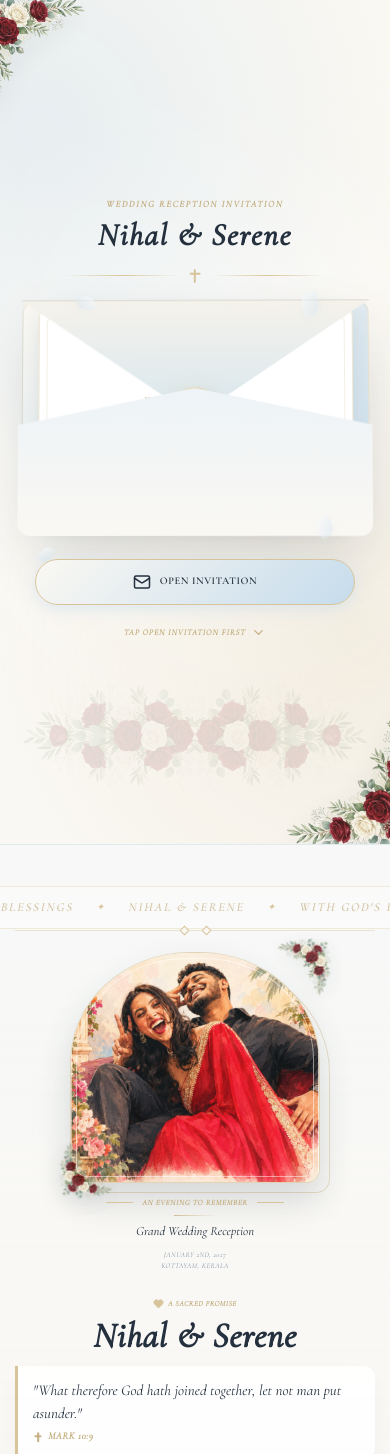
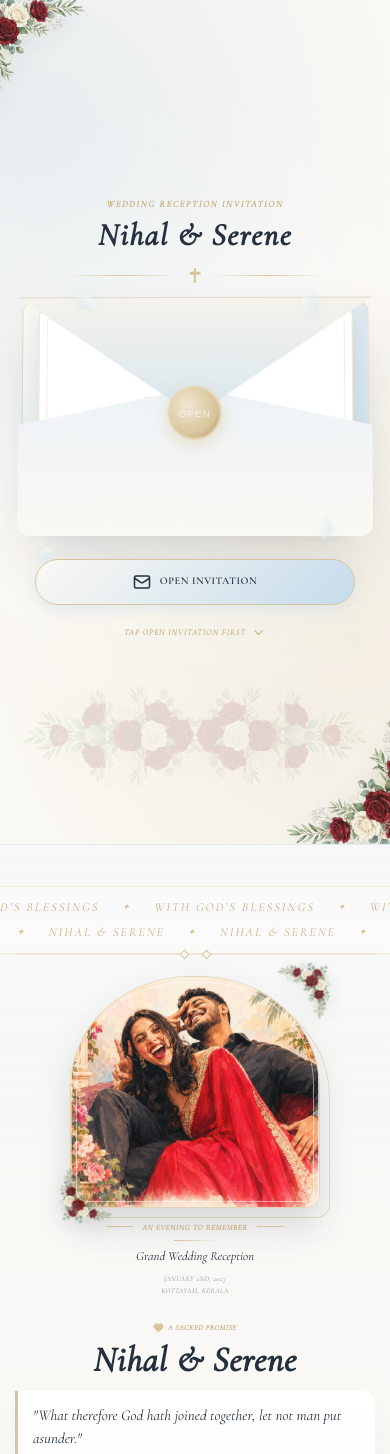
Before and after one commit to vlallen544/Wedding, a React (Vite) app: page / in a window 390 px wide. Shown: the top 1454 px of the page. Built offline with nearby package versions, Linux system fonts and the light colour scheme; the HTML template or start-up script is replaced by a standard one.

Commit message:
Fix iOS envelope animation and mobile browser compatibility

```diff
--- a/src/App.jsx
+++ b/src/App.jsx
@@ -9,6 +9,7 @@ import Footer from './components/Footer';
 import './styles/global.css';
 import './styles/animations.css';
 import './styles/responsive.css';
+import './styles/browser-fixes.css';
 
 export default function App() {
   useLayoutEffect(() => {
@@ -34,7 +35,10 @@ export default function App() {
       resetToCover();
       window.requestAnimationFrame(resetToCover);
     });
-    const handlePageShow = () => {
+    const handlePageShow = event => {
+      // Safari restores this page from its back/forward cache after guests
+      // return from Maps. Preserve their place in the invitation in that case.
+      if (event.persisted) return;
       resetToCover();
       window.requestAnimationFrame(resetToCover);
     };
--- a/src/components/HeroSection.jsx
+++ b/src/components/HeroSection.jsx
@@ -59,17 +59,19 @@ export default function HeroSection() {
 
       {/* A quiet running-letter detail inspired by the client's reference. */}
       <div className="marquee-strip" aria-hidden="true">
-        <div className="marquee-track">
-          <span>WITH GOD'S BLESSINGS</span>
-          <b>✦</b>
-          <span>NIHAL &amp; SERENE</span>
-          <b>✦</b>
-          <span>WITH GOD'S BLESSINGS</span>
-          <b>✦</b>
-          <span>NIHAL &amp; SERENE</span>
-          <b>✦</b>
-        </div>
-
+        {[0, 1].map(row => (
+          <div className={`marquee-row ${row === 0 ? 'marquee-row--right' : 'marquee-row--left'}`} key={row}>
+            <div className="marquee-track">
+              {[0, 1].map(copy => (
+                <div className="marquee-group" key={copy}>
+                  {[0, 1, 2, 3].map(item => <React.Fragment key={item}>
+                    <span>{row === 0 ? "WITH GOD’S BLESSINGS" : weddingConfig.couple.displayNames}</span><b>✦</b>
+                  </React.Fragment>)}
+                </div>
+              ))}
+            </div>
+          </div>
+        ))}
       </div>
 
       <div className="container" style={{ position: 'relative', zIndex: 1 }}>
--- a/src/components/InvitationCover.jsx
+++ b/src/components/InvitationCover.jsx
@@ -1,4 +1,4 @@
-import React, { useEffect, useRef, useState } from 'react';
+import React, { useEffect, useLayoutEffect, useRef, useState } from 'react';
 import { Mail, ChevronDown } from 'lucide-react';
 import { weddingConfig } from '../data/weddingConfig';
 import SectionScrollHint from './SectionScrollHint';
@@ -9,6 +9,7 @@ export default function InvitationCover({ onOpen }) {
   const [hasBorderAppeared, setHasBorderAppeared] = useState(false);
   const [hasStarted, setHasStarted] = useState(false);
   const openTimers = useRef([]);
+  const opening = useRef(false);
 
   useEffect(() => {
     const reduceMotion = window.matchMedia?.('(prefers-reduced-motion: reduce)').matches;
@@ -18,11 +19,9 @@ export default function InvitationCover({ onOpen }) {
       return undefined;
     }
 
-    // Let the opening veil finish fading before the cover content begins its
-    // own entrance. This prevents a washed-out overlap on mobile browsers.
-    // Keep the opening moment elegant without leaving iPhone users looking at
-    // a blank split screen while Safari finishes its first paint.
-    const timer = setTimeout(() => setHasStarted(true), 2100);
+    // Animation completion normally dismisses the veil. Keep a fallback for
+    // background tabs and iOS webviews that throttle animation events.
+    const timer = setTimeout(() => setHasStarted(true), 2800);
     return () => clearTimeout(timer);
   }, []);
 
@@ -30,33 +29,53 @@ export default function InvitationCover({ onOpen }) {
     openTimers.current.forEach(clearTimeout);
   }, []);
 
+  useLayoutEffect(() => {
+    if (isOpen && window.matchMedia?.('(prefers-reduced-motion: reduce)').matches) {
+      // Opening changes the cover's height on short screens. Read the final
+      // layout before navigating so landscape guests land at the hero.
+      document.getElementById('hero-section')?.scrollIntoView({ behavior: 'instant', block: 'start' });
+    }
+  }, [isOpen]);
+
   const handleOpen = () => {
+    if (opening.current) return;
     if (isOpen) {
       scrollToContent();
       return;
     }
+    const reduceMotion = window.matchMedia?.('(prefers-reduced-motion: reduce)').matches;
+    setHasStarted(true);
     setIsOpen(true);
-    // Let the flap lead, then pull the letter forward in a separate depth cue.
+    if (reduceMotion) {
+      setIsExtracted(true);
+      setHasBorderAppeared(true);
+      onOpen?.();
+      return;
+    }
+    opening.current = true;
+    // Clear the flap before lifting the letter; do not scroll mid-animation.
     openTimers.current.push(setTimeout(() => {
       setIsExtracted(true);
       if (onOpen) onOpen();
-    }, 500));
+    }, 800));
 
     // Reveal the architectural frame after the opening moment has landed.
     openTimers.current.push(setTimeout(() => {
       setHasBorderAppeared(true);
-    }, 1500));
+    }, 1650));
 
     // Give the frame a moment to appear before moving into the invitation.
     openTimers.current.push(setTimeout(() => {
+      opening.current = false;
       scrollToContent();
-    }, 1500));
+    }, 2200));
   };
 
   const scrollToContent = () => {
     const heroEl = document.getElementById('hero-section');
     if (heroEl) {
-      heroEl.scrollIntoView({ behavior: 'smooth' });
+      const reduceMotion = window.matchMedia?.('(prefers-reduced-motion: reduce)').matches;
+      heroEl.scrollIntoView({ behavior: reduceMotion ? 'instant' : 'smooth', block: 'start' });
     }
   };
 
@@ -117,6 +136,7 @@ export default function InvitationCover({ onOpen }) {
       </div>
 
       {/* 3D Envelope Scene */}
+      <div className={`envelope-entrance ${isOpen ? 'is-open' : ''}`}>
         <div className="envelope-3d-scene">
           <div className={`envelope-container ${isOpen ? 'is-open' : ''}`}>
             {/* Base / Back of Envelope */}
@@ -174,7 +194,8 @@ export default function InvitationCover({ onOpen }) {
 
             {/* Flap with 3D Rotation */}
             <div className={`envelope-flap ${isOpen ? 'open' : ''}`}>
-            <div className="flap-triangle"></div>
+              <div className="flap-triangle flap-triangle--front" />
+              <div className="flap-triangle flap-triangle--back" />
 
               {/* Wax Seal / Tap to Open Button */}
               {!isOpen && (
@@ -189,6 +210,7 @@ export default function InvitationCover({ onOpen }) {
                   </span>
                 </button>
               )}
+            </div>
           </div>
         </div>
       </div>
@@ -225,7 +247,13 @@ export default function InvitationCover({ onOpen }) {
       />
 
       {/* Layered opening veil for the initial load and the cover-to-hero move. */}
-      <div className={`startup-overlay ${hasStarted ? 'is-complete' : ''}`} aria-hidden="true">
+      <div
+        className={`startup-overlay ${hasStarted ? 'is-complete' : ''}`}
+        aria-hidden="true"
+        onAnimationEnd={event => {
+          if (event.animationName === 'startupPanelBottom') setHasStarted(true);
+        }}
+      >
         <div className="startup-overlay__panel startup-overlay__panel--top" />
         <div className="startup-overlay__panel startup-overlay__panel--bottom" />
         <div className="startup-overlay__content">
--- a/src/styles/animations.css
+++ b/src/styles/animations.css
@@ -2,16 +2,13 @@
 
 @keyframes sealPulse {
   0% {
-    box-shadow: 0 4px 15px rgba(216, 196, 154, 0.4);
-    transform: scale(1);
+    transform: translateZ(1px) scale(1);
   }
   50% {
-    box-shadow: 0 8px 25px rgba(216, 196, 154, 0.7);
-    transform: scale(1.03);
+    transform: translateZ(1px) scale(1.03);
   }
   100% {
-    box-shadow: 0 4px 15px rgba(216, 196, 154, 0.4);
-    transform: scale(1);
+    transform: translateZ(1px) scale(1);
   }
 }
 
@@ -56,11 +53,11 @@
 @keyframes coverEnvelopeEnter {
   from {
     opacity: 0;
-    transform: translateY(34px) rotateX(8deg) rotateY(-5deg) scale(0.94);
+    transform: translateY(24px) scale(0.96);
   }
   to {
     opacity: 1;
-    transform: translateY(0) rotateX(3deg) rotateY(-1deg) scale(1);
+    transform: none;
   }
 }
 
@@ -172,19 +169,13 @@
 
 @keyframes letterLift {
   0% {
-    transform: translateY(0) translateZ(0) rotateX(0deg) rotateZ(0deg);
+    transform: translate3d(0, 0, 0);
+  }
+  60% {
+    transform: translate3d(0, var(--letter-clearance), 0);
   }
   100% {
-    transform: translateY(-130px) translateZ(80px) rotateX(2deg) rotateZ(-1deg);
-  }
-}
-
-@keyframes letterLiftMobile {
-  0% {
-    transform: translateY(0) translateZ(0) rotateX(0deg) rotateZ(0deg);
-  }
-  100% {
-    transform: translateY(-90px) translateZ(20px) rotateX(2deg) rotateZ(-1deg);
+    transform: translate3d(0, var(--letter-lift), 40px) rotateZ(-1deg);
   }
 }
 
@@ -199,18 +190,19 @@
 }
 
 .envelope-container {
+  --letter-lift: -130px;
+  --letter-clearance: -170px;
   width: min(92vw, 480px);
   height: 320px;
   position: relative;
   transform-style: preserve-3d;
   transform: rotateX(3deg) rotateY(-1deg);
-  transition: transform var(--transition-envelope), filter var(--transition-envelope);
+  -webkit-transform-style: preserve-3d;
+  transition: transform var(--transition-envelope);
 }
 
 .envelope-container.is-open {
-  /* Give the lifted invitation more breathing room below the couple names. */
-  transform: rotateX(1deg) rotateY(0deg) translateY(72px);
-  filter: drop-shadow(0 28px 30px rgba(36, 48, 62, 0.12));
+  transform: rotateX(1deg) rotateY(0deg);
 }
 
 .envelope-base {
@@ -232,23 +224,57 @@
   height: 160px;
   transform-origin: top center;
   transform-style: preserve-3d;
-  transition: transform 0.9s cubic-bezier(0.4, 0, 0.2, 1), z-index 0.3s;
+  -webkit-transform-style: preserve-3d;
+  transform: translateZ(18px) rotateX(0deg);
+  transition: transform 0.8s cubic-bezier(0.4, 0, 0.2, 1);
   z-index: 10;
 }
 
 .envelope-flap.open {
-  transform: rotateX(180deg);
+  transform: translateZ(-2px) rotateX(180deg);
   z-index: 1;
 }
 
 .flap-triangle {
+  pointer-events: none;
+  position: absolute;
+  inset: 0;
   width: 100%;
   height: 100%;
+  -webkit-backface-visibility: hidden;
+  backface-visibility: hidden;
+  transform: translateZ(0.5px);
+  transition: visibility 0s 0.4s;
+}
+
+.flap-triangle::before {
+  /* Keep clipping on the face's child: WebKit must cull the unmasked face
+     before rasterizing its triangle, or the reverse can show when closed. */
+  content: '';
+  position: absolute;
+  inset: 0;
   clip-path: polygon(0% 0%, 100% 0%, 50% 100%);
   background: linear-gradient(180deg, #F5F2EB 0%, #D8E7EE 100%);
   border-top: 1px solid var(--color-border-gold);
-  filter: drop-shadow(0 4px 8px rgba(36, 48, 62, 0.1));
-  backface-visibility: hidden;
+}
+
+.flap-triangle--back {
+  transform: rotateX(180deg) translateZ(0.5px);
+  visibility: hidden;
+}
+
+/* Swap the faces while the flap is edge-on. This also covers WebKit builds
+   that paint a clipped back face despite backface-visibility: hidden. */
+.envelope-flap.open .flap-triangle--front {
+  visibility: hidden;
+}
+
+.envelope-flap.open .flap-triangle--back {
+  visibility: visible;
+}
+
+.flap-triangle--back::before {
+  background: linear-gradient(180deg, #D8E7EE, #FAF8F3);
 }
 
 /* Front Pocket */
@@ -278,7 +304,7 @@
   border-radius: var(--radius-sm);
   box-shadow: 0 4px 20px rgba(36, 48, 62, 0.1);
   border: 1px solid var(--color-border-gold);
-  transition: transform 0.85s cubic-bezier(0.16, 1, 0.3, 1), opacity 0.5s;
+  transform: translate3d(0, 0, 0);
   z-index: 3;
   display: flex;
   flex-direction: column;
@@ -289,6 +315,8 @@
 }
 
 .envelope-letter.extracted {
+  /* The explicit endpoint survives animation cancellation in mobile webviews. */
+  transform: translate3d(0, var(--letter-lift), 40px) rotateZ(-1deg);
   animation: letterLift 0.85s cubic-bezier(0.16, 1, 0.3, 1) both;
   box-shadow: 0 20px 45px rgba(36, 48, 62, 0.2);
   z-index: 12;
@@ -322,11 +350,14 @@
   color: #FAF8F3;
   transition: transform var(--transition-fast), box-shadow var(--transition-fast);
   z-index: 15;
+  transform: translateZ(1px);
+  -webkit-backface-visibility: hidden;
+  backface-visibility: hidden;
   animation: sealPulse 2.8s infinite ease-in-out;
 }
 
 .wax-seal-btn:hover {
-  transform: scale(1.08);
+  transform: translateZ(1px) scale(1.08);
   box-shadow: 0 6px 20px rgba(216, 196, 154, 0.8);
 }
 
@@ -353,17 +384,25 @@
     scroll-behavior: auto !important;
   }
 
-  .envelope-flap {
-    transform: none !important;
+  .envelope-flap.open {
+    transform: translateZ(-2px) rotateX(180deg) !important;
   }
 
   .envelope-letter.extracted {
     animation: none !important;
-    transform: translateY(-20px) !important;
+    transform: translate3d(0, var(--letter-lift), 40px) !important;
   }
 
   .wax-seal-btn {
     animation: none !important;
+  }
+
+  .flap-triangle {
+    transition-delay: 0s;
+  }
+
+  .envelope-entrance {
+    transition: none !important;
   }
 
   .petal {
--- /dev/null
+++ b/src/styles/browser-fixes.css
@@ -0,0 +1,77 @@
+/* Loaded after responsive rules so the same envelope state reaches Safari and
+   Chromium. Filters on preserve-3d containers flatten their descendants. */
+.envelope-3d-scene {
+  -webkit-perspective: 1200px;
+}
+.envelope-flap {
+  -webkit-transform-origin: top center;
+}
+.startup-overlay {
+  animation: startupVeilDismiss 2.65s step-end forwards;
+}
+.startup-overlay.is-complete {
+  animation: none;
+}
+@keyframes startupVeilDismiss {
+  0% { visibility: visible; }
+  100% { visibility: hidden; }
+}
+/* Two exact duplicate groups, no track gap: continuous opposing rows. */
+.marquee-strip {
+  contain: none;
+  clip-path: none;
+}
+.marquee-row { overflow: hidden; }
+.marquee-row + .marquee-row { margin-top: .35rem; }
+.marquee-track {
+  gap: 0;
+  will-change: auto;
+  animation: weddingMarqueeLeft 36s linear infinite;
+}
+.marquee-row--right .marquee-track { animation-name: weddingMarqueeRight; }
+.marquee-group {
+  display: flex;
+  flex: 0 0 auto;
+  align-items: center;
+  gap: 1.5rem;
+  padding-right: 1.5rem;
+}
+@keyframes weddingMarqueeLeft {
+  from { transform: translate3d(0, 0, 0); }
+  to { transform: translate3d(-50%, 0, 0); }
+}
+@keyframes weddingMarqueeRight {
+  from { transform: translate3d(-50%, 0, 0); }
+  to { transform: translate3d(0, 0, 0); }
+}
+/* Use the stable viewport for the cover; Safari's toolbar must not resize it
+   during the envelope animation or change the destination of the scroll. */
+.invitation-cover {
+  min-height: 100vh !important;
+}
+@supports (min-height: 100svh) {
+  .invitation-cover { min-height: 100svh !important; }
+}
+@media (max-width: 1024px) {
+  .invitation-cover {
+    padding-left: max(1rem, env(safe-area-inset-left)) !important;
+    padding-right: max(1rem, env(safe-area-inset-right)) !important;
+  }
+  .envelope-container { max-width: 100%; }
+  .startup-overlay {
+    padding-left: max(1rem, env(safe-area-inset-left));
+    padding-right: max(1rem, env(safe-area-inset-right));
+  }
+}
+@media (orientation: landscape) and (max-width: 1024px) {
+  .container,
+  .container-narrow {
+    padding-left: max(1.5rem, env(safe-area-inset-left));
+    padding-right: max(1.5rem, env(safe-area-inset-right));
+  }
+}
+@media (prefers-reduced-motion: reduce) {
+  .marquee-track { animation: none !important; transform: none; }
+  .startup-overlay { display: none !important; }
+  html { scroll-behavior: auto; }
+}
--- a/src/styles/global.css
+++ b/src/styles/global.css
@@ -161,24 +161,25 @@ p {
   animation-delay: 0.12s;
 }
 
-.invitation-cover.cover-booting .cover-header,
-.invitation-cover.cover-booting .envelope-3d-scene,
-.invitation-cover.cover-booting .cover-actions,
-.invitation-cover.cover-booting .section-scroll-hint {
-  opacity: 0;
+.invitation-cover .cover-header {
+  animation: coverHeaderEnter 0.7s 0.6s cubic-bezier(0.16, 1, 0.3, 1) backwards;
 }
 
-.invitation-cover.cover-ready .cover-header {
-  animation: coverHeaderEnter 0.9s 0.1s cubic-bezier(0.16, 1, 0.3, 1) both;
+.envelope-entrance {
+  width: 100%;
+  transition: margin-top var(--transition-envelope);
+  /* Animate a wrapper so opacity never flattens the envelope's 3D layers. */
+  animation: coverEnvelopeEnter 0.8s 0.75s cubic-bezier(0.16, 1, 0.3, 1) backwards;
 }
 
-.invitation-cover.cover-ready .envelope-3d-scene {
-  animation: coverEnvelopeEnter 1s 0.2s cubic-bezier(0.16, 1, 0.3, 1) both;
+.envelope-entrance.is-open {
+  /* Reserve room for the raised flap instead of drawing it over the names. */
+  margin-top: 160px;
 }
 
-.invitation-cover.cover-ready .cover-actions,
-.invitation-cover.cover-ready .section-scroll-hint {
-  animation: coverActionsEnter 0.7s 0.55s cubic-bezier(0.16, 1, 0.3, 1) both;
+.invitation-cover .cover-actions,
+.invitation-cover .section-scroll-hint {
+  animation: coverActionsEnter 0.6s 0.9s cubic-bezier(0.16, 1, 0.3, 1) backwards;
 }
 
 .startup-overlay {
@@ -189,8 +190,7 @@ p {
   display: grid;
   place-items: center;
   overflow: hidden;
-  background: var(--color-warm-ivory);
-  perspective: 900px;
+  /* The moving panels reveal the cover, without an opaque layer behind them. */
   transition: opacity 0.4s ease, visibility 0.4s ease;
 }
 
@@ -208,13 +208,12 @@ p {
     linear-gradient(160deg, var(--color-warm-ivory), var(--color-ice-blue));
   border-color: rgba(216, 196, 154, 0.42);
   box-shadow: 0 14px 35px rgba(36, 48, 62, 0.08);
-  transform-style: preserve-3d;
 }
 
 .startup-overlay__panel {
   height: 51%;
-  animation-duration: 2.3s;
-  animation-delay: 0.18s;
+  animation-duration: 0.9s;
+  animation-delay: 1.35s;
   animation-timing-function: cubic-bezier(0.65, 0, 0.2, 1);
   animation-fill-mode: both;
 }
@@ -240,7 +239,7 @@ p {
   gap: 0.7rem;
   color: var(--color-text-main);
   text-align: center;
-  animation: startupContentExit 2.45s cubic-bezier(0.16, 1, 0.3, 1) both;
+  animation: startupContentExit 1.9s cubic-bezier(0.16, 1, 0.3, 1) both;
 }
 
 .startup-rings {
--- a/src/styles/responsive.css
+++ b/src/styles/responsive.css
@@ -30,6 +30,8 @@
     font-size: 1.85rem;
   }
 
+  .envelope-entrance.is-open { margin-top: 118px; }
+
   /* Envelope scaling on narrow phones */
   .envelope-container {
     width: 90vw;
@@ -49,13 +51,13 @@
     padding: 1rem;
   }
 
-  .envelope-letter.extracted {
-    transform: translateY(-90px) translateZ(20px);
-    animation-name: letterLiftMobile;
+  .envelope-container {
+    --letter-lift: -90px;
+    --letter-clearance: -125px;
   }
 
   .envelope-container.is-open {
-    transform: rotateX(1deg) rotateY(0deg) translateY(48px);
+    transform: rotateX(1deg) rotateY(0deg);
   }
 
   .wax-seal-btn {
@@ -174,12 +176,13 @@
     font-size: 0.75rem !important;
   }
 
-  .envelope-letter.extracted {
-    transform: translateY(-76px) translateZ(20px);
+  .envelope-container {
+    --letter-lift: -76px;
+    --letter-clearance: -110px;
   }
 
   .envelope-container.is-open {
-    transform: rotateX(1deg) rotateY(0deg) translateY(42px);
+    transform: rotateX(1deg) rotateY(0deg);
   }
 
   .cover-actions {
@@ -1253,13 +1256,11 @@
 @media (max-width: 480px) {
   .invitation-cover {
     min-height: 100svh !important;
-    min-height: 100dvh !important;
     padding-top: max(1rem, env(safe-area-inset-top)) !important;
     padding-bottom: max(1.5rem, env(safe-area-inset-bottom)) !important;
   }
 
   .startup-overlay {
-    min-height: 100dvh;
     padding-top: env(safe-area-inset-top);
     padding-bottom: env(safe-area-inset-bottom);
   }
@@ -1380,7 +1381,6 @@
 @media (orientation: landscape) and (max-height: 600px) and (max-width: 1024px) {
   .invitation-cover {
     min-height: 100svh !important;
-    min-height: 100dvh !important;
     justify-content: flex-start !important;
     padding: max(0.55rem, env(safe-area-inset-top)) max(1rem, env(safe-area-inset-right)) max(0.65rem, env(safe-area-inset-bottom)) max(1rem, env(safe-area-inset-left)) !important;
   }
@@ -1404,7 +1404,11 @@
     margin-top: 0.4rem;
   }
 
+  .envelope-entrance.is-open { margin-top: 94px; }
+
   .envelope-container {
+    --letter-lift: -58px;
+    --letter-clearance: -88px;
     width: min(56vw, 420px);
     height: 188px;
   }
@@ -1449,7 +1453,7 @@
   }
 
   .envelope-container.is-open {
-    transform: rotateX(1deg) rotateY(0deg) translateY(18px) !important;
+    transform: rotateX(1deg) rotateY(0deg) !important;
   }
 
   .cover-actions {
```
Also changed, not shown: 5 other files (tests, documents, lock files or other folders). Lines whose indentation alone changed are shown as unchanged.
